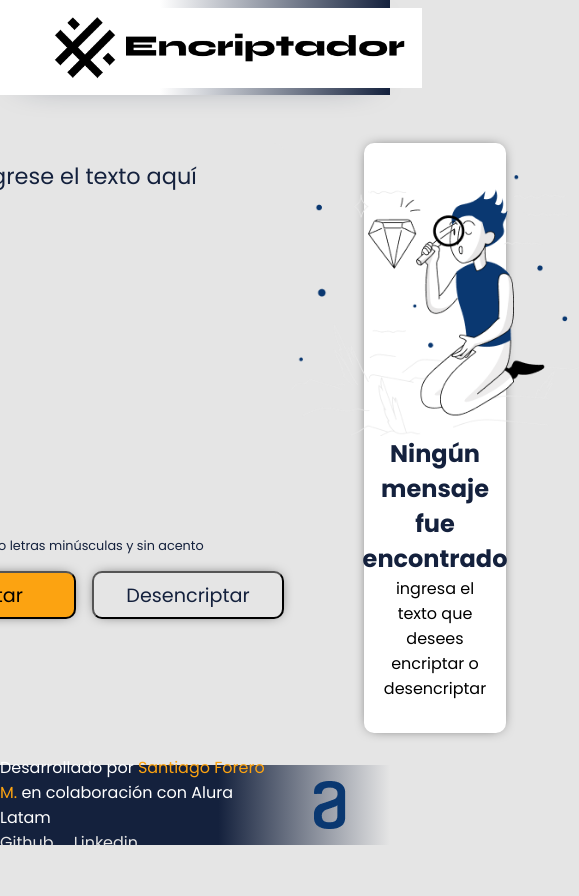
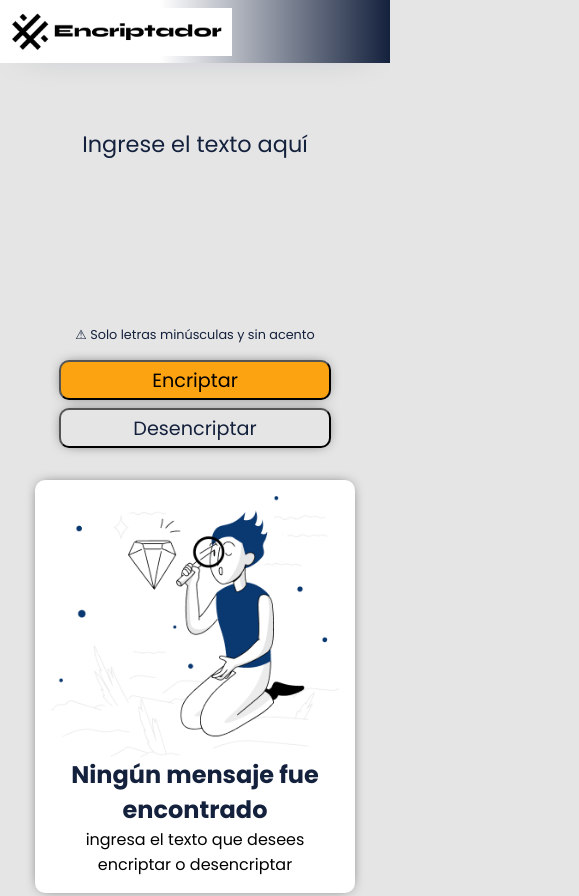
Before and after one commit to DNSO0/Encriptador-de-texto, a plain HTML site: page index.html in a window 390 px wide. Shown: the top 896 px of the page, 579 px wide, since content can reach past the window. Before the commit the page ends 855 px from the top, so only its background shows below. Drawn offline with Linux system fonts and the light colour scheme.

Commit message:
Se añadieron media queries para tablets y móviles

```diff
--- a/styles.css
+++ b/styles.css
@@ -1,4 +1,4 @@
-@import url('https://fonts.googleapis.com/css2?family=Poppins:ital,wght@0,100;0,200;0,300;0,400;0,500;0,600;0,700;0,800;0,900;1,100;1,200;1,300;1,400;1,500;1,600;1,700;1,800;1,900&display=swap');
+@import url('https://fonts.googleapis.com/css2?family=Poppins:ital,wght@0,100;0,200;0,300;0,400;0,500;0,600;0,700;0,800;0,900&display=swap');
 
 :root{
     --color-fondo: #E5E5E5;
@@ -10,10 +10,12 @@
 *{
     margin: 0rem;
     padding: 0;
+    box-sizing: border-box;
 }
 body{
     background-color: var(--color-fondo);
     font-family: "Poppins", sans-serif;
+    overflow-x: hidden; /* Evita scroll horizontal */
 }
 .header{
     background: linear-gradient(90deg, rgba(255,255,255,1) 41%, rgba(20,33,61,1) 100%);
@@ -32,7 +34,6 @@ main{
     height: 100%;
 }
 .inputUser{
-
     width: 23rem;
     height: 21.2rem;
     padding: 1rem;
@@ -100,7 +101,7 @@ main{
     border-radius: 10px;
 }
 .imagenBuscando{
-    width: 18rem;
+    width: 100%;
     align-self: center;
 }
 .altText{
@@ -113,7 +114,6 @@ main{
 }
 .botonCopiar{
     margin-top: 1rem;
-
 }
 .footer{
     display: flex;
@@ -125,9 +125,82 @@ main{
     color: var(--color-blanco);
 }
 .nombre{
-color: var(--color-accion);
+    color: var(--color-accion);
 }
 .links{
     color: var(--color-fondo);
     margin-right: 1rem;
 }
+
+/* Media queries para tabletas */
+@media (max-width: 768px) {
+    .logoImg {
+        height: 4rem;
+        margin: 0.5rem 0 0rem 1rem;
+    }
+
+    main {
+        flex-direction: column;
+        align-items: center;
+        gap: 2rem;
+        padding: 0 1rem; /* Espacio lateral para evitar scroll */
+    }
+
+    .inputUser {
+        width: 100%;
+        max-width: 30rem;
+        height: 15rem;
+    }
+
+    .cuadroEncriptado {
+        width: 100%;
+        max-width: 30rem;
+        padding: 1rem;
+    }
+
+    .imagenBuscando {
+        width: 80%;
+    }
+}
+
+/* Media queries para móviles */
+@media (max-width: 480px) {
+    .logoImg {
+        height: 3rem;
+        margin: 0.5rem 0 0rem 0.5rem;
+    }
+
+    .inputUser {
+        width: 100%;
+        max-width: 20rem;
+        height: 12rem;
+    }
+
+    .contenedorBotones {
+        flex-direction: column;
+        gap: 0.5rem;
+        width: 100%;
+    }
+
+    .botones {
+        width: 100%;
+        max-width: 20rem;
+        height: 2.5rem;
+    }
+
+    .cuadroEncriptado {
+        width: 100%;
+        max-width: 20rem;
+        padding: 1rem;
+    }
+
+    .imagenBuscando {
+        width: 100%;
+    }
+
+    .footer {
+        flex-direction: column;
+        height: auto;
+        padding: 1rem 0;
+    }
+}
```
